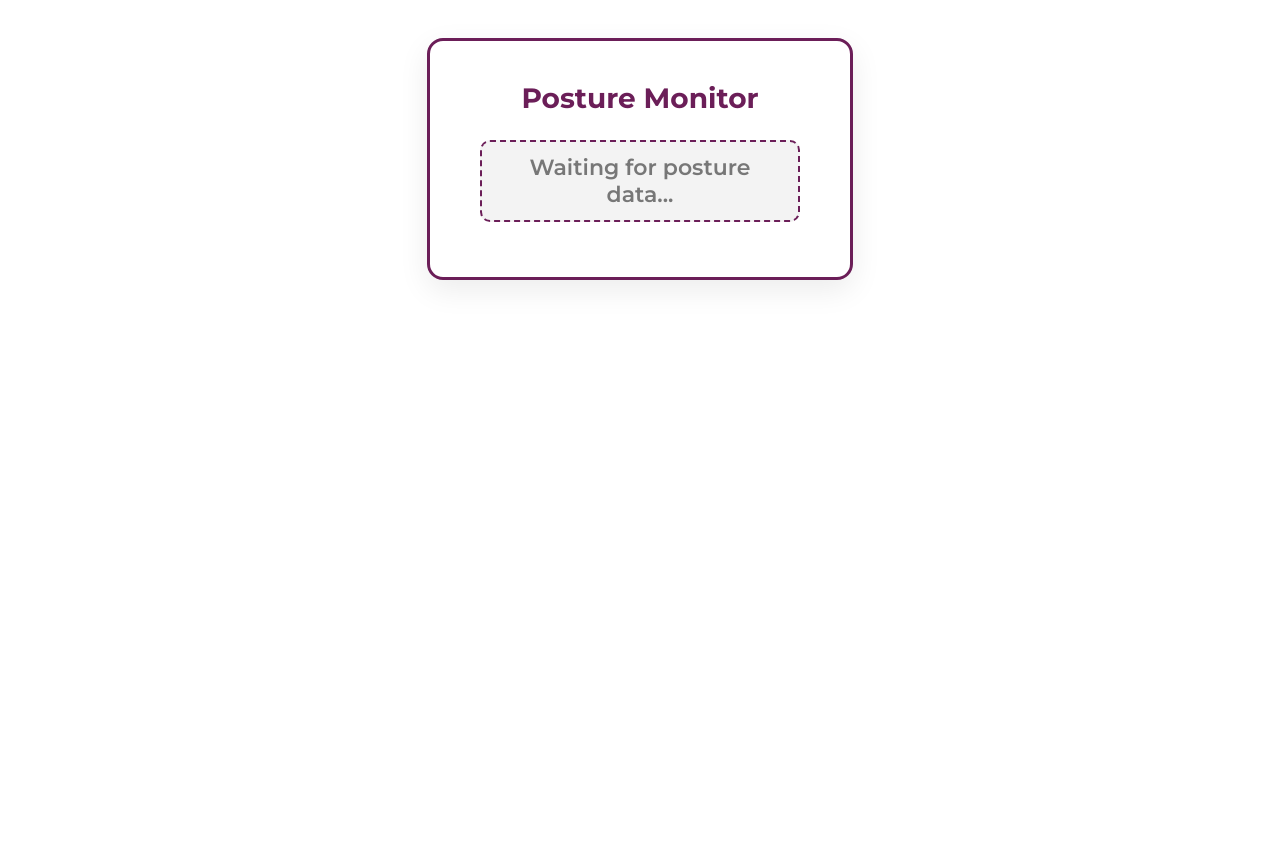
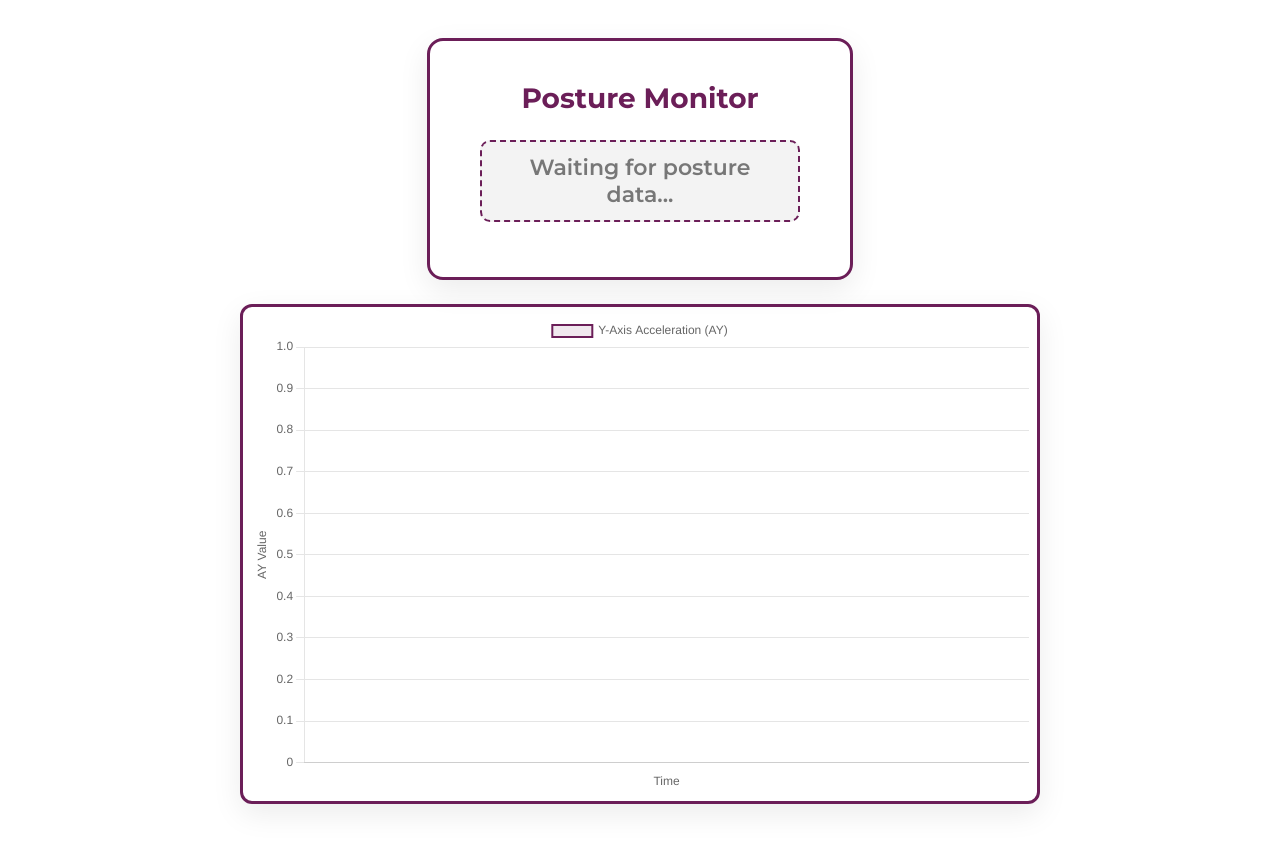
Before and after one commit to aritazaman/ALIGN, a website: page posture-app/index.html in a window 1280 px wide. Shown: the part 143-990 px from the top of the page. Before the commit the page ends 800 px from the top, so only its background shows below. Drawn offline with nearby package versions, Linux system fonts and the light colour scheme.

Commit message:
Add posture chart

```diff
--- a/posture-app/index.html
+++ b/posture-app/index.html
@@ -18,7 +18,15 @@
     <h1>Posture Monitor</h1>
     <div id="status" class="good">Good Posture</div>
     <!-- <p id="angle">Angle: --</p> -->
+
+
   </div>
+
+  <div class = "chart-container">
+    <canvas id="postureChart" width="300" height="200"></canvas>
+  </div>
+
+
 
 
   <script src="https://cdn.jsdelivr.net/npm/chart.js"></script>
--- a/posture-app/script.js
+++ b/posture-app/script.js
@@ -1,3 +1,43 @@
+const ctx = document.getElementById("postureChart").getContext("2d");
+
+const MAX_POINTS = 50;
+
+const postureChart = new Chart(ctx, {
+  type: "line",
+  data: {
+    labels: [],
+    datasets: [{
+      label: "Y-Axis Acceleration (AY)",
+      data: [],
+      borderColor: "#6b1e58",
+      backgroundColor: "rgba(107, 30, 88, 0.1)",
+      borderWidth: 2,
+      tension: 0.25,
+      pointRadius: 0
+    }]
+  },
+  options: {
+    animation: false,
+    responsive: true,
+    maintainAspectRatio: false,
+    scales: {
+      x: {
+        title: {
+          display: true,
+          text: "Time"
+        }
+
+      },
+      y: {
+        title: {
+          display: true,
+          text: "AY Value"
+        }
+      }
+    }
+  }
+});
+
 const statusDiv = document.getElementById("status");
 // const angleText = document.getElementById("angle");
 
@@ -26,16 +66,40 @@ statusDiv.className = "waiting";
 
 const socket = new WebSocket("ws://localhost:8080");
 
+function addAYPoint(ay) {
+  const timeLabel = new Date().toLocaleTimeString();
+
+  postureChart.data.labels.push(timeLabel);
+  postureChart.data.datasets[0].data.push(ay);
+
+  if (postureChart.data.labels.length > MAX_POINTS) {
+    postureChart.data.labels.shift();
+    postureChart.data.datasets[0].data.shift();
+  }
+
+  postureChart.update();
+}
+
+
 socket.onmessage = function(event) {
-  const data = event.data.trim().toLowerCase(); // trim whitespace and lowercase
   let currentPosture = lastPosture;
 
-  if (data.includes("good")) {
-    statusDiv.textContent = "Good Posture";
-    statusDiv.className = "good";
-    currentPosture = "good";
+  const raw = event.data;
 
-  } else if (data.includes("slouch")) {
+  // Example: "AY:15234,STATUS:GOOD"
+  const parts = raw.split(",");
+  const ayValue = parseInt(parts[0].split(":")[1]);
+  const status = parts[1].split(":")[1];
+  addAYPoint(ayValue);
+
+
+  if (status === "GOOD") {
+  statusDiv.textContent = "Good Posture";
+  statusDiv.className = "good";
+  currentPosture = "good";
+}
+
+  else if (status === "SLOUCH") {
     statusDiv.textContent = "Fix Your Posture";
     statusDiv.className = "bad";
     currentPosture = "bad";
@@ -49,13 +113,6 @@ socket.onmessage = function(event) {
       alertSound.play();
       lastAlertTime = Date.now();
     }
-
-
-
-  } else {
-    // Optional: show angle if Arduino sends a number
-    // angleText.text
-    // Content = "Angle: " + data;
   }
 
   lastPosture = currentPosture;
--- a/posture-app/server.js
+++ b/posture-app/server.js
@@ -31,9 +31,7 @@ async function startServer() {
     parser.on('data', (line) => {
       console.log("From Arduino:", line);
 
-      if (line.includes("SLOUCH")) latestPosture = "slouch";
-      else if (line.includes("GOOD")) latestPosture = "good";
-      else latestPosture = line; // optional: send raw angle
+    latestPosture = line.trim();
 
       // Broadcast to all connected WebSocket clients
       wss.clients.forEach(client => {
--- a/posture-app/styles.css
+++ b/posture-app/styles.css
@@ -87,3 +87,18 @@ h1 {
   border: 3px solid #6b1e58;
   max-width: 320px;
 }
+
+.chart-container {
+
+  width: 800px;     /* ← adjust this */
+  height: 500px;    /* ← adjust this */
+  margin: 24px auto 50px auto;
+
+  border: 3px solid #6b1e58;
+  border-radius: 12px;
+  box-shadow: 0 10px 30px rgba(0, 0, 0, 0.08);
+  padding: 8px;
+
+  box-sizing: border-box;
+
+}
```
